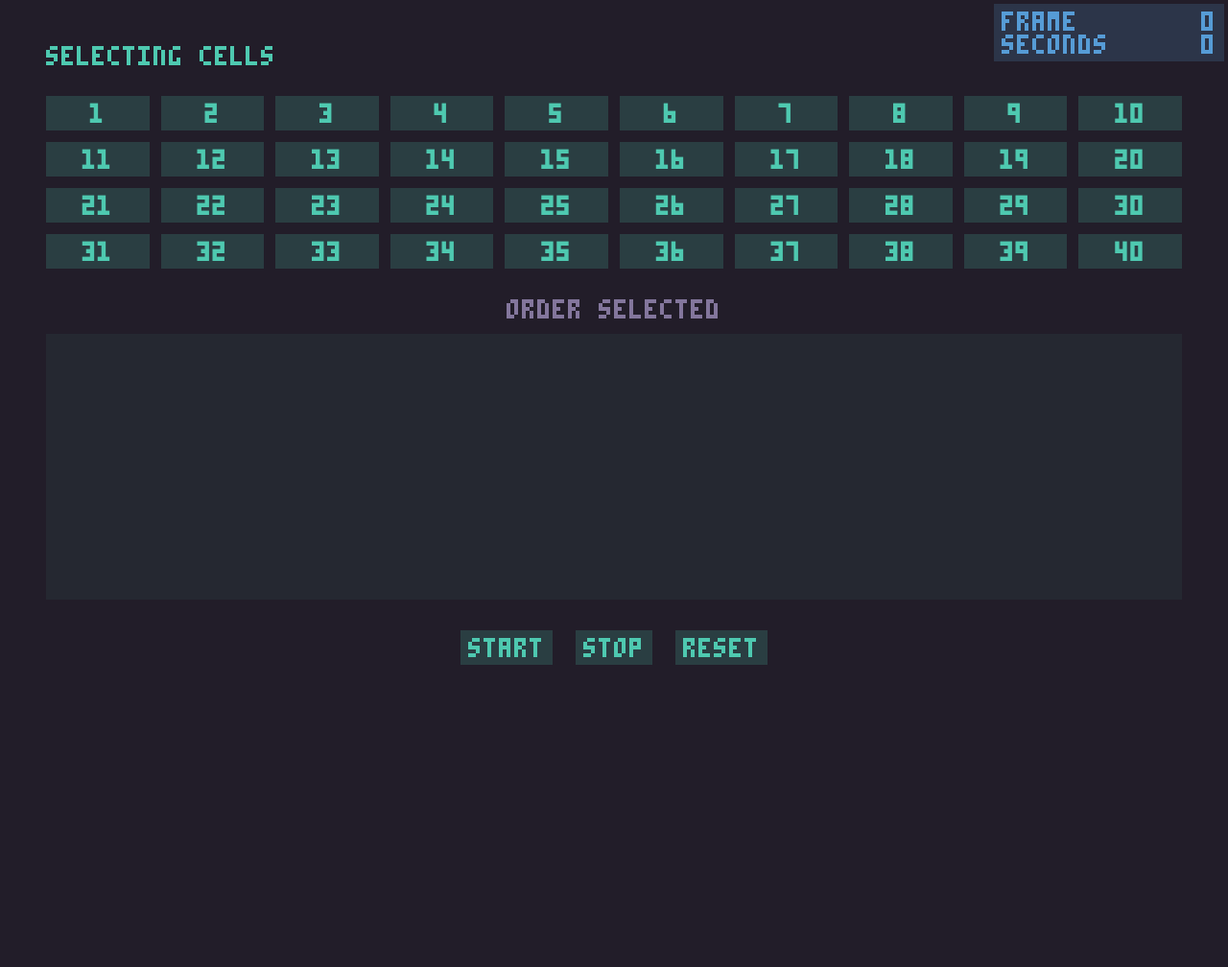
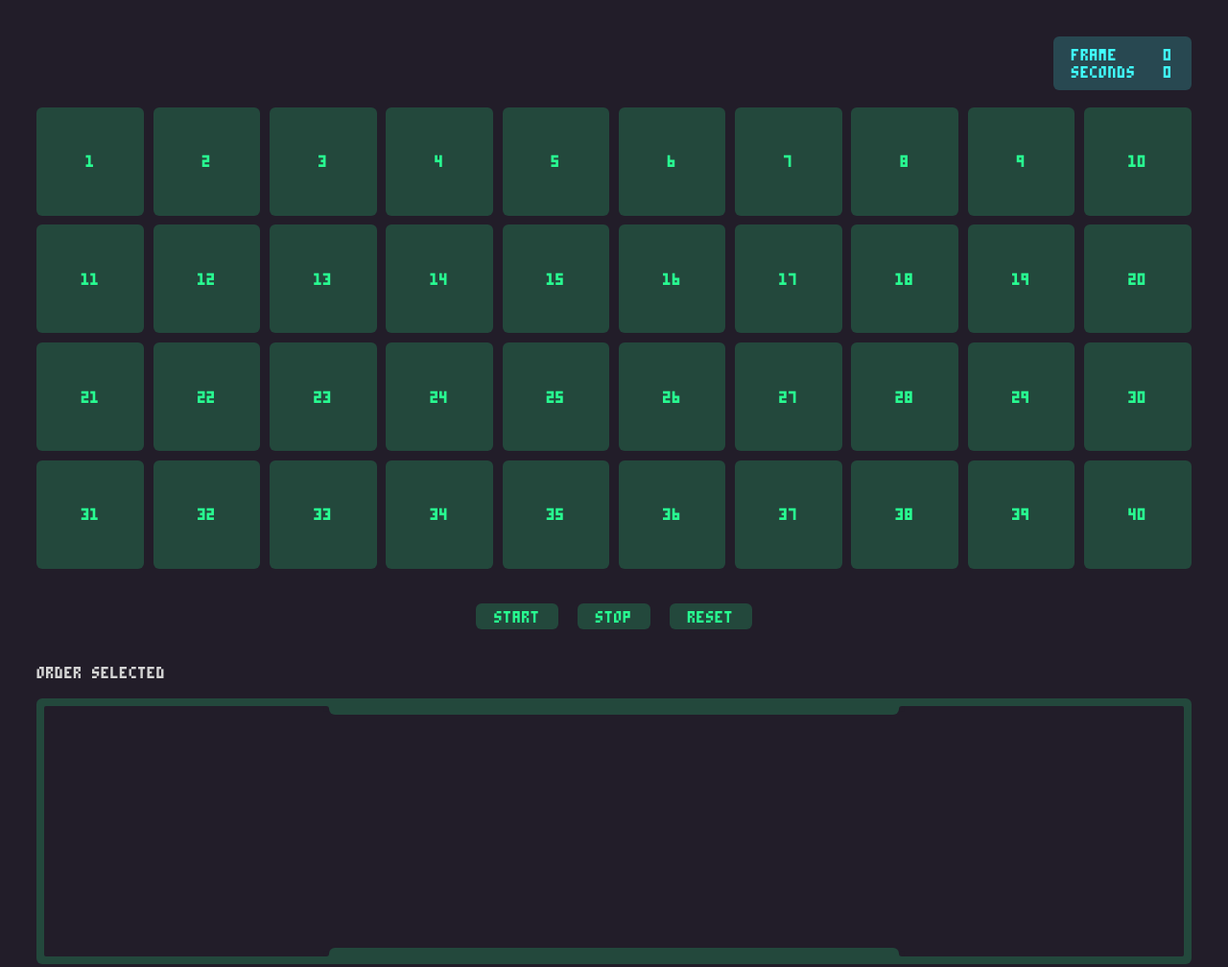
Before and after one commit to stephenmatheis/grid-select-next-cell, a plain HTML site: page index.html in a window 1280 px wide. Shown: the whole page at 96% size. Before the commit the page ends 800 px from the top, so only its background shows below. Drawn offline with Linux system fonts and the light colour scheme.

Commit message:
feat: update with changes from react version

```diff
--- a/index.html
+++ b/index.html
@@ -9,7 +9,8 @@
 </head>
 
 <body>
-    <!-- FPS -->
+    <div class="grid-wrapper">
+        <div class="stats-ctr">
             <div class="stats">
                 <div>
                     <span>Frame</span>
@@ -20,8 +21,7 @@
                     <span class="counter seconds">0</span>
                 </div>
             </div>
-    <!-- Grid -->
-    <div class="title"><span>Selecting Cells</span></div>
+        </div>
         <div class="grid">
             <div class="cell">1</div>
             <div class="cell">2</div>
@@ -64,18 +64,27 @@
             <div class="cell">39</div>
             <div class="cell">40</div>
         </div>
-
+        <div class="toolbar">
+            <button class="btn start">Start</button>
+            <button class="btn stop">Stop</button>
+            <button class="btn reset">Reset</button>
+        </div>
         <div class="readout">
             <div class="heading">Order Selected</div>
+            <div class="box">
+                <div class="border">
+                    <div class="top">
+                        <div class="circle"></div>
+                    </div>
                     <div class="selected">
                         <div class="order-line placeholder">None</div>
                     </div>
+                    <div class="bottom">
+                        <div class="circle"></div>
                     </div>
-    <!-- Buttons -->
-    <div class="toolbar">
-        <button class="start">Start</button>
-        <button class="stop">Stop</button>
-        <button class="reset">Reset</button>
+                </div>
+            </div>
+        </div>
     </div>
     <!-- Scripts -->
     <script src="main.js"></script>
--- a/style.css
+++ b/style.css
@@ -4,90 +4,85 @@
 }
 
 :root {
-    --primary: #4ec9b0;
-    --primary-string: "#4ec9b0";
-    --primary-05: #4ec9b005;
-    --primary-10: #4ec9b010;
-    --primary-15: #4ec9b015;
-    --primary-20: #4ec9b020;
-    --primary-30: #4ec9b030;
-    --primary-50: #4ec9b050;
-    --primary-variant: #46b59e;
-
-    --accent: #c586c0;
-    --accent-string: "#c586c0";
-    --accent-05: #c586c005;
-    --accent-10: #c586c010;
-    --accent-15: #c586c015;
-    --accent-20: #c586c020;
-    --accent-30: #c586c030;
-    --accent-50: #c586c050;
-    --accent-variant: #b179ad;
-
-    --secondary: #569cd6;
-    --secondary-string: "#569cd6";
-    --secondary-05: #569cd605;
-    --secondary-10: #569cd610;
-    --secondary-15: #569cd615;
-    --secondary-20: #569cd620;
-    --secondary-30: #569cd630;
-    --secondary-50: #569cd650;
-    --secondary-variant: #4d8cc1;
-
-    --muted: #83769c;
+    --background-color: #221d29;
+    --color: #d4d4d4;
+    --muted: #878787;
+    --primary: #28fc91;
+    --primary-10: #28fc9110;
+    --primary-30: #28fc9130;
+    --primary-50: #28fc9150;
+    --accent: #40ffff;
+    --accent-05: #40ffff05;
+    --accent-10: #40ffff10;
+    --accent-30: #40ffff30;
+    --accent-50: #40ffff50;
+    --line-height: 18px;
+    --font-size: 6px;
+    --font-family: 'PICO-8';
+    --border-radius: 6px;
+    --border-color: var(--primary-30);
 }
 
 * {
     box-sizing: border-box;
-    font-size: 10px;
-    font-family: 'PICO-8', ui-monospace, SFMono-Regular, Menlo, Monaco, Consolas,
-        Liberation Mono, 'Courier New', monospace;
+    font-size: var(--font-size);
+    line-height: var(--line-height);
+}
+
+html {
+    font-family: var(--font-family);
+    background-color: var(--background-color);
+    color: var(--color);
+    -webkit-text-size-adjust: 100%;
 }
 
 body {
+    background-color: var(--background-color);
+    margin: 0;
+    padding: 4ch;
+}
+
+.grid-wrapper {
     display: flex;
     flex-direction: column;
-    gap: 2ch;
-    /* width: 100vw; */
-    /* height: 100vh; */
-    padding: 3ch;
-    margin: 0px;
-    background-color: #221d29;
-    color: #4ec9b0;
-    font-family: 'PICO-8', ui-monospace, SFMono-Regular, Menlo, Monaco, Consolas,
-        Liberation Mono, 'Courier New', monospace;
+    gap: var(--line-height);
+    position: relative;
 }
 
-/* Grid */
-.grid {
+.grid-wrapper .grid {
+    --cols: 10;
+    --rows: 4;
     display: grid;
-    grid-template-columns: repeat(10, 1fr);
-    grid-template-rows: repeat(4, 1fr);
-    gap: .75ch;
-    flex: 1;
+    grid-template-columns: repeat(var(--cols), 1fr);
+    grid-template-rows: repeat(var(--rows), 1fr);
+    gap: 1ch;
+    aspect-ratio: calc(var(--cols) / var(--rows));
 }
 
-.grid .cell {
+.grid-wrapper .grid .cell {
     display: grid;
     place-content: center;
     font-weight: 600;
     background-color: var(--primary-30);
     color: var(--primary);
-    padding: .5ch;
+    border-radius: var(--border-radius);
 }
 
-.cell.selected {
+.grid-wrapper .cell.selected {
     background-color: var(--accent-30);
     color: var(--accent);
 }
 
-/* Order selected */
-.readout .selected {
-    margin-top: var(--line-height);
+.grid-wrapper .readout .heading {
+    margin-bottom: var(--line-height);
+}
+
+
+.grid-wrapper .readout .selected {
+    position: relative;
     min-height: 57px;
-    background-color: var(--primary-10);
     overflow: overlay;
-    padding: 1ch;
+    padding: var(--line-height);
     display: grid;
     grid-auto-flow: column;
     grid-template-columns: repeat(4, 1fr);
@@ -96,74 +91,188 @@ body {
     flex: 1;
 }
 
-.readout .selected .order-line {
+.grid-wrapper .readout .selected .order-line {
     display: flex;
     justify-content: center;
 }
 
-.readout .selected .order-line.placeholder {
+.grid-wrapper .readout .selected .order-line.placeholder {
     color: transparent;
 }
 
-.readout .selected .order-line span:first-child {
+.grid-wrapper .readout .selected .order-line span:first-child {
     color: var(--muted);
 }
 
-.readout .heading {
-    text-align: center;
-    margin-bottom: 1ch;
-    color: var(--muted);
+.grid-wrapper .readout .selected .order-line span:nth-child(2) {
+    color: var(--primary);
 }
 
-/* Stats */
-.stats {
+.grid-wrapper .stats-ctr {
     display: flex;
+    justify-content: flex-end;
+}
+
+.grid-wrapper .stats-ctr .stats {
     flex-direction: column;
-    gap: .25ch;
-    position: fixed;
-    top: .25ch;
-    right: .25ch;
-    background-color: #2c3549;
-    color: var(--secondary);
-    padding: .5ch;
+    background-color: var(--accent-30);
+    color: var(--accent);
+    padding: 1ch 2ch;
     min-width: 15ch;
     white-space: nowrap;
+    border-radius: var(--border-radius);
 }
 
-.stats>div {
+.grid-wrapper .stats-ctr .stats>div {
     display: flex;
     justify-content: space-between;
 }
 
-.stats .counter {
+.grid-wrapper .stats-ctr .stats .counter {
     text-align: right;
 }
 
-/* Toolbar */
-.toolbar {
+.grid-wrapper .toolbar {
     display: flex;
     justify-content: center;
     width: 100%;
-    gap: 24px;
+    gap: 2ch;
+    margin: var(--line-height) 0px;
 }
 
-button {
+.grid-wrapper .toolbar .btn {
+    font-family: var(--font-family);
     cursor: pointer;
     border: none;
+    color: var(--primary);
+    padding: 0.5ch 2ch;
+    text-align: center;
     background-color: var(--primary-30);
-    color: var(--primary);
-    padding: .5ch;
-    text-align: center;
+    border-radius: var(--border-radius);
 }
 
-@media screen and (max-width: 500px) {
-    body {
-        padding: 6ch .5ch;
-    }
+.grid-wrapper .toolbar .btn:global(.stop) {
+    color: var(--accent);
+    background-color: var(--accent-30);
+}
 
-    .grid {
-        grid-template-columns: repeat(4, 1fr);
-        grid-template-rows: repeat(10, 1fr);
-        gap: .5ch;
-    }
+.grid-wrapper .toolbar .btn:global(.reset) {
+    color: var(--accent);
+    background-color: var(--accent-30);
 }
+
+/* Box */
+.box {
+    --box-color: var(--border-color);
+    --circle-color: var(--background-color);
+    --radius-size: 6px;
+    --top-radius: 0px 0px var(--radius-size) var(--radius-size);
+    --bottom-radius: var(--radius-size) var(--radius-size) 0px 0px;
+    --corner-size: 3px;
+
+    width: 100%;
+    background-color: var(--border-color);
+    border-radius: var(--border-radius);
+    padding: 8px;
+
+}
+
+.box .border {
+    position: relative;
+    border-radius: calc(8px - var(--border-radius));
+    background-color: var(--background-color);
+    margin: 0;
+}
+
+.box .top,
+.box .bottom {
+    pointer-events: none;
+    position: absolute;
+    left: 25%;
+    height: calc(var(--corner-size) * 3);
+    height: 9px;
+    width: 50%;
+    background-color: var(--border-color);
+}
+
+.box .top:after,
+.box .top:before,
+.box .bottom:after,
+.box .bottom:before {
+    content: "";
+    position: absolute;
+    width: var(--corner-size);
+    height: var(--corner-size);
+    background-color: var(--box-color);
+    z-index: 1;
+}
+
+.box .top:after,
+.box .bottom:after {
+    left: calc(var(--corner-size) * -1);
+}
+
+.box .top:before,
+.box .bottom:before {
+    right: calc(var(--corner-size) * -1);
+}
+
+.box .top .circle,
+.box .bottom .circle {
+    height: 100%;
+    width: 100%;
+    border-radius: var(--top-radius);
+}
+
+.box .top .circle:after,
+.box .top .circle:before,
+.box .bottom .circle:after,
+.box .bottom .circle:before {
+    content: "";
+    position: absolute;
+    width: calc(var(--corner-size) * 2);
+    height: calc(var(--corner-size) * 2);
+    border-radius: var(--corner-size);
+    background: var(--circle-color);
+    z-index: 2;
+}
+
+.box .top .circle:after,
+.box .bottom .circle:after {
+    left: calc(var(--corner-size) * -2);
+}
+
+.box .top .circle:before,
+.box .bottom .circle:before {
+    right: calc(var(--corner-size) * -2);
+}
+
+.box .top {
+    top: 0px;
+    border-radius: var(--top-radius);
+}
+
+.box .top:after,
+.box .top:before {
+    top: 0px;
+}
+
+.box .top .circle:after,
+.box .top .circle:before {
+    top: 0px;
+}
+
+.box .bottom {
+    bottom: 0px;
+    border-radius: var(--bottom-radius);
+}
+
+.box .bottom:after,
+.box .bottom:before {
+    bottom: 0px;
+}
+
+.box .bottom .circle:after,
+.box .bottom .circle:before {
+    bottom: 0px;
+}
```
Also changed, not shown: main.js (+37 -65 lines). Lines whose indentation alone changed are shown as unchanged.
